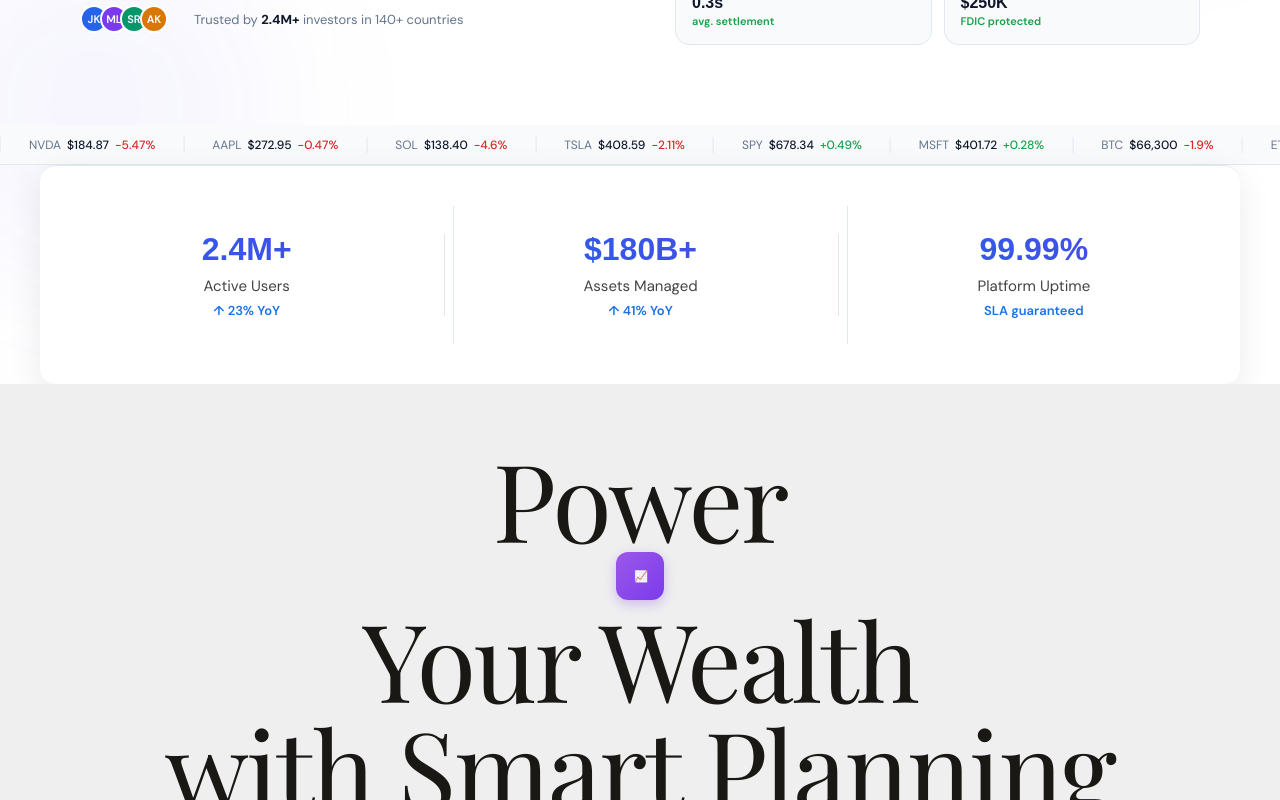
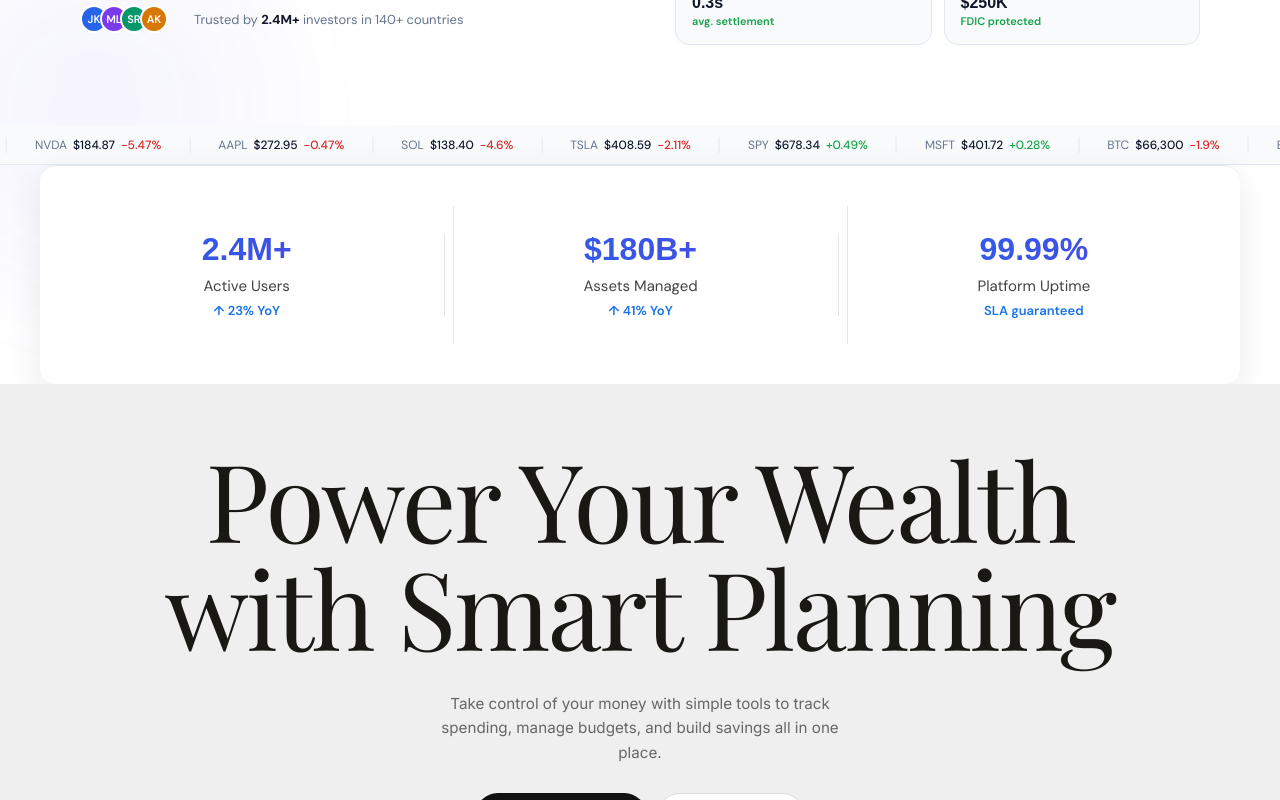
Before and after one commit to Ayush-0247/ciphervest-frontend, a React (Vite) app: page / in a window 1280 px wide. Shown: the part 1295-2095 px from the top of the page. Built offline with nearby package versions, Linux system fonts and the light colour scheme; a web font is replaced by a local one.

Commit message:
Test section fixed

```diff
--- a/src/components/Test.jsx
+++ b/src/components/Test.jsx
@@ -79,9 +79,7 @@ export default function WealthPlanner() {
       {/* ── HERO ── */}
       <section className="hero">
         <h1 className="hero-title">
-          Power{' '}
-          <span className="emoji-badge">📈</span>
-          {' '}Your Wealth<br />
+          Power Your Wealth<br />
           with Smart Planning
         </h1>
         <p className="hero-subtitle">
```
